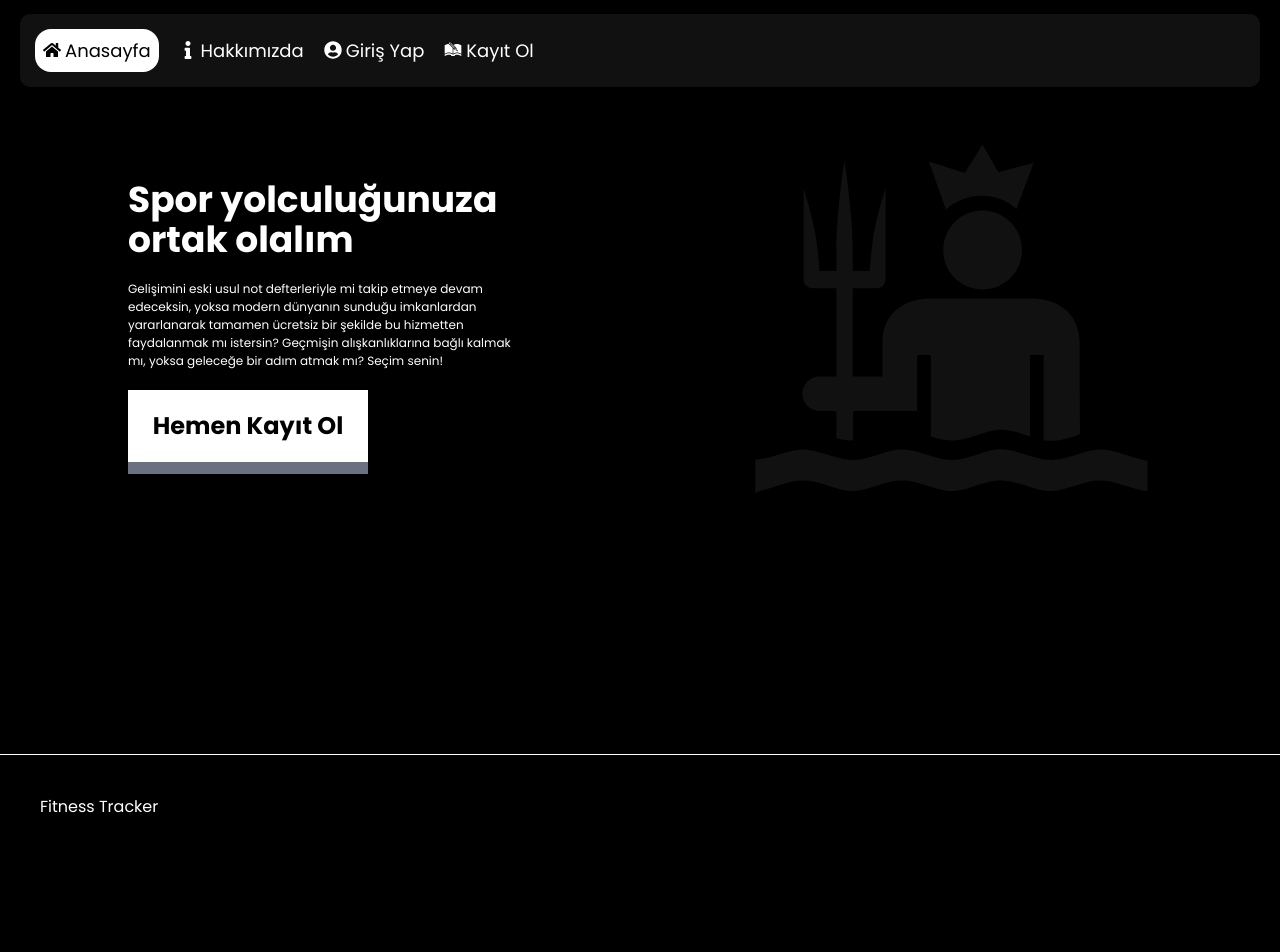
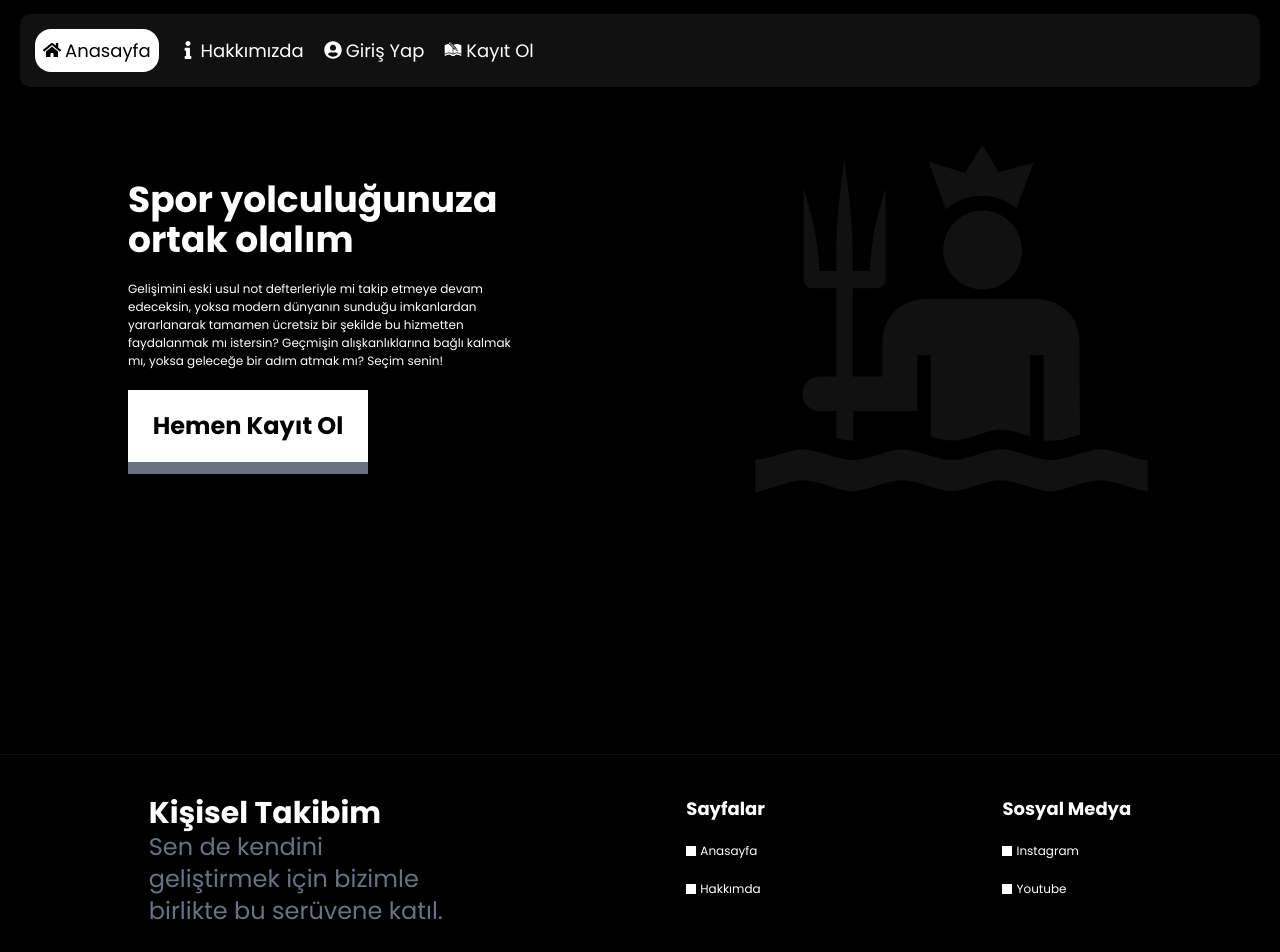
Before and after one commit to mertnrist/fitness-tracker, a React (Vite) app: page / in a window 1280 px wide. Shown: the top 952 px of the page. Built offline with nearby package versions, Linux system fonts and the light colour scheme.

Commit message:
Footer added

```diff
--- a/src/components/Footer/index.jsx
+++ b/src/components/Footer/index.jsx
@@ -1,10 +1,27 @@
 import React from 'react'
+import { Link } from 'react-router-dom'
 
 const Footer = () => {
     return (
-        <footer className='border-t-1 border-white h-50 mt-50 p-10'>
-            <h1>Fitness Tracker</h1>
-        </footer>
+        <>
+            <footer className='border-t-1 border-[#111] h-50 mt-50 p-10 flex gap-5 w-full justify-around'>
+                <div className='w-[300px]'>
+                    <div className='text-3xl font-bold'>Kişisel Takibim</div>
+                    <p className='text-2xl text-gray-500'>Sen de kendini geliştirmek için bizimle birlikte bu serüvene katıl.</p>
+                </div>
+                <div className='flex flex-col gap-5'>
+                    <div className='text-[18px] font-bold'>Sayfalar</div>
+                    <Link className='text-[12px] inline-flex gap-1 items-center before:p-1 before:w-[10px] before:h-[10px] before:bg-white'>Anasayfa</Link>
+                    <Link className='text-[12px] inline-flex gap-1 items-center before:p-1 before:w-[10px] before:h-[10px] before:bg-white'>Hakkımda</Link>
+                </div>
+                <div className='flex flex-col gap-5'>
+                    <div className='text-[18px] font-bold'>Sosyal Medya</div>
+                    <Link className='text-[12px] inline-flex gap-1 items-center before:p-1 before:w-[10px] before:h-[10px] before:bg-white'>Instagram</Link>
+                    <Link className='text-[12px] inline-flex gap-1 items-center before:p-1 before:w-[10px] before:h-[10px] before:bg-white'>Youtube</Link>
+                </div>
+            </footer>
+            <div className='text-center p-5 w-full border-t-1 border-[#111]'>Copyright @2025</div>
+        </>
     )
 }
 
```
